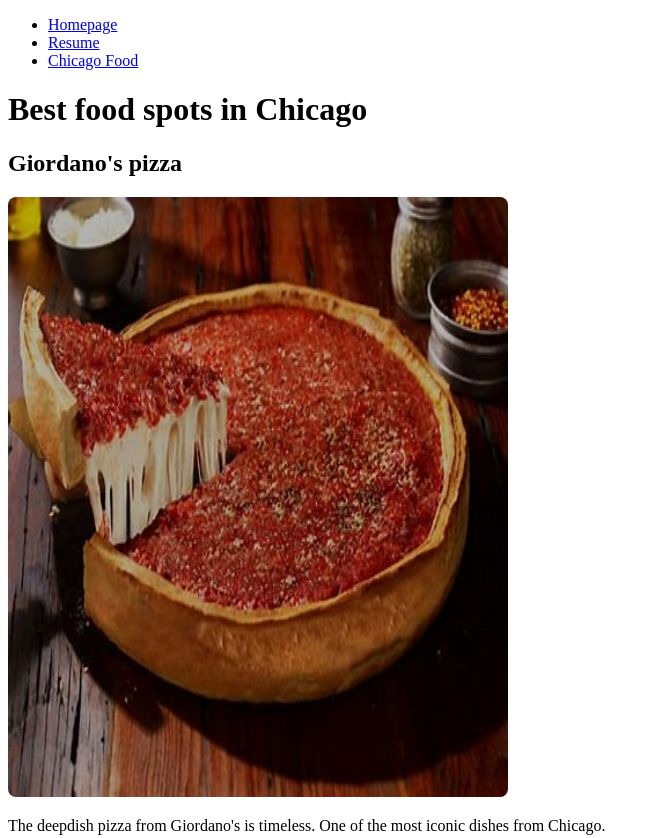
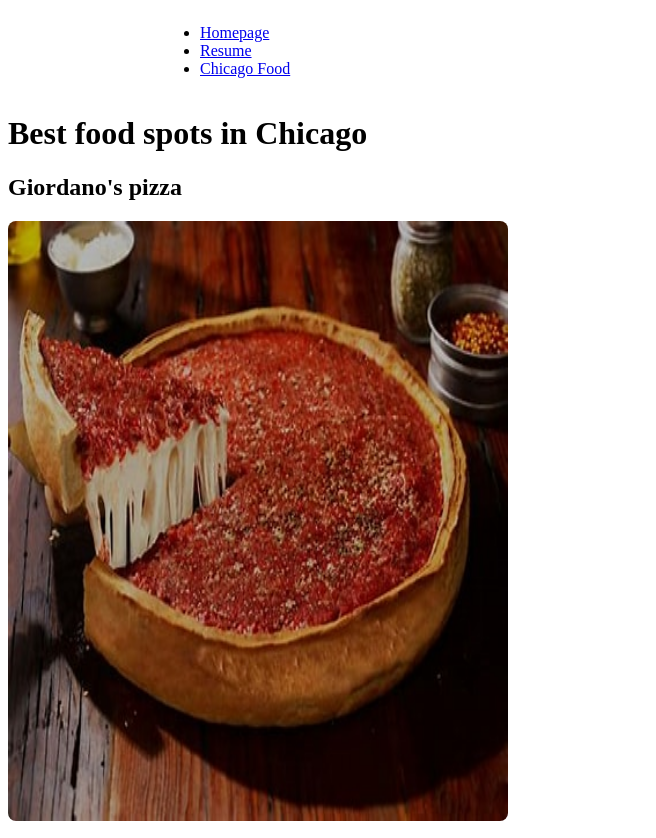
Before and after one commit to jcortz7/Project-2, a plain HTML site: page page3.html in a window 1280 px wide. Shown: the top 838 px of the page, without its empty margins (0-656 px from the left). Drawn offline with Linux system fonts and the light colour scheme.

Commit message:
added same centering to all pages
added same centering of the index page to all pages using css.

```diff
--- a/page3.html
+++ b/page3.html
@@ -8,12 +8,14 @@
 
   <body>
     <header>
-	  <nav>
-	    <ul>
-	      <li><a href="index.html">Homepage</a></li>
-	      <li><a href="resume.html">Resume</a></li>
-	      <li><a href="page3.html">Chicago Food</a></li>
-	    </ul>
+	  <nav id="main-navbar">
+	    <div id="navbar-container" class="container">
+	      <ul>
+	        <li><a href="index.html">Homepage</a></li>
+	        <li><a href="resume.html">Resume</a></li>
+	        <li><a href="page3.html">Chicago Food</a></li>
+	      </ul>
+		</div>
 	  </nav>
 	</header>
     <h1>Best food spots in Chicago</h1>
```
Also changed, not shown: resume.html (+8 -6 lines).
